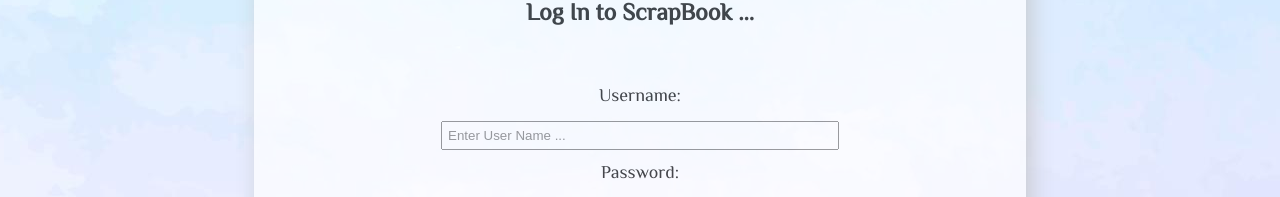
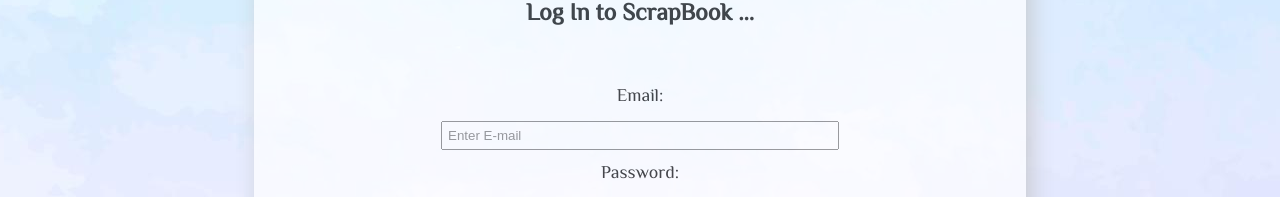
Before and after one commit to M5FGN/codeclan_project_scrapbook_react, a React (Create React App) app: page /login in a window 1280 px wide. Shown: the part 147-344 px from the top of the page. Built offline with nearby package versions, Linux system fonts and the light colour scheme; no server answers.

Commit message:
added email to login, changed fetch url

```diff
--- a/src/components/Slider.js
+++ b/src/components/Slider.js
@@ -34,7 +34,7 @@ function Slider({user}) {
     } else {
       setRecentPosts(user.posts)
     }
-    console.log(recentPosts)
+    // console.log(recentPosts)
   },[])
 
   return (
--- a/src/components/UserForm.js
+++ b/src/components/UserForm.js
@@ -9,12 +9,12 @@ const UserForm = ({ setUser }) => {
   const handleLogIn = function (event) {
     event.preventDefault();
     // console.dir(event.target);
-    const name = event.target.name.value;
+    const email = event.target.email.value;
     const password = event.target.password.value;
-    console.log(name, password);
+    console.log(email, password);
 
     fetch(
-      `http://localhost:8080/api/users/login?name=${name}&password=${password}`
+      `http://localhost:8080/api/users/login?email=${email}&password=${password}`
     )
       .then((res) => res.json())
       .then((user) => {
@@ -33,12 +33,12 @@ const UserForm = ({ setUser }) => {
       <div className="card formbox">
         <h2 data-testid="log-in-scrapbook">Log In to ScrapBook ...</h2>
       <form  data-testid="logged-in" onSubmit={handleLogIn}>
-        <label>Username:</label>
+        <label>Email:</label>
         <br></br>
         <input data-testid="user-name"
           type="text"
-          placeholder="Enter User Name ..."
-          id="name"
+          placeholder="Enter E-mail"
+          id="email"
         ></input>
         <br></br>
         <label>Password:</label>
```
